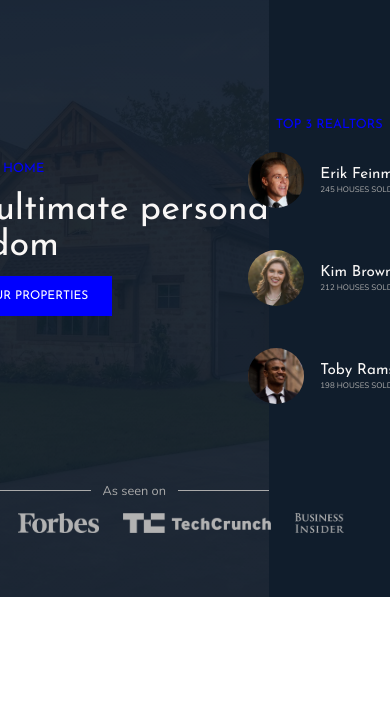
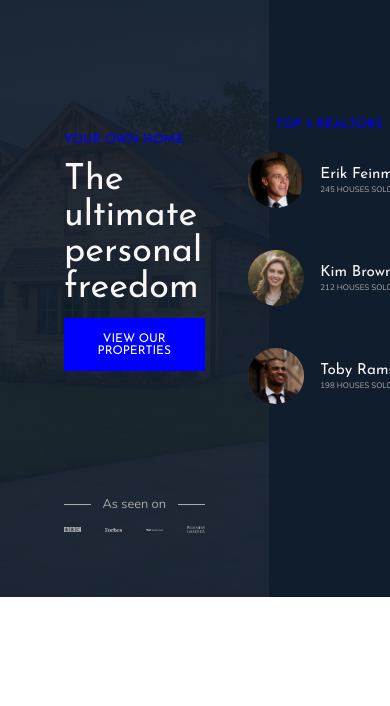
Before and after one commit to juliasj/awayfy, a website: page index.html in a window 390 px wide. Shown: the part 126-832 px from the top of the page. Drawn offline with nearby package versions, Linux system fonts and the light colour scheme.

Commit message:
Add responsive styles

```diff
--- a/sass/_header.scss
+++ b/sass/_header.scss
@@ -49,7 +49,8 @@
         align-items: center;
 
         img {
-            height: 2.5rem;
+            max-height: 2.5rem;
+            max-width: 100%;
             filter: brightness(70%);
         }
     }
```
Also changed, not shown: css/style.css.
